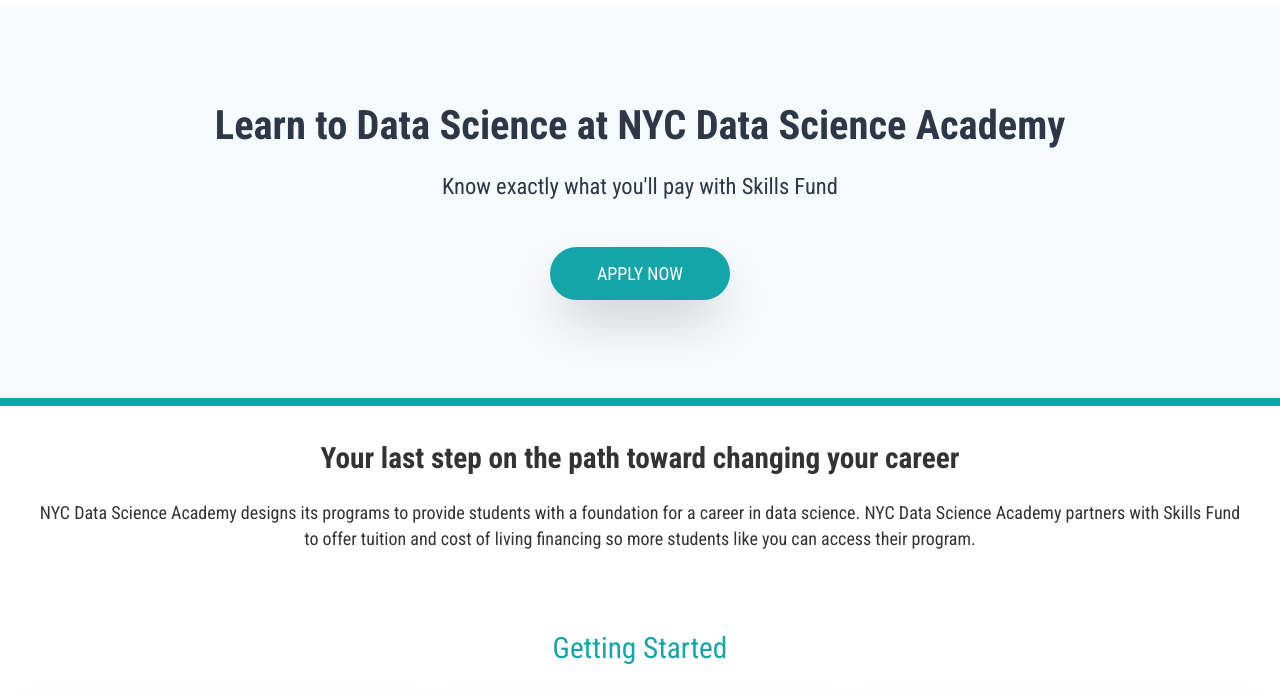
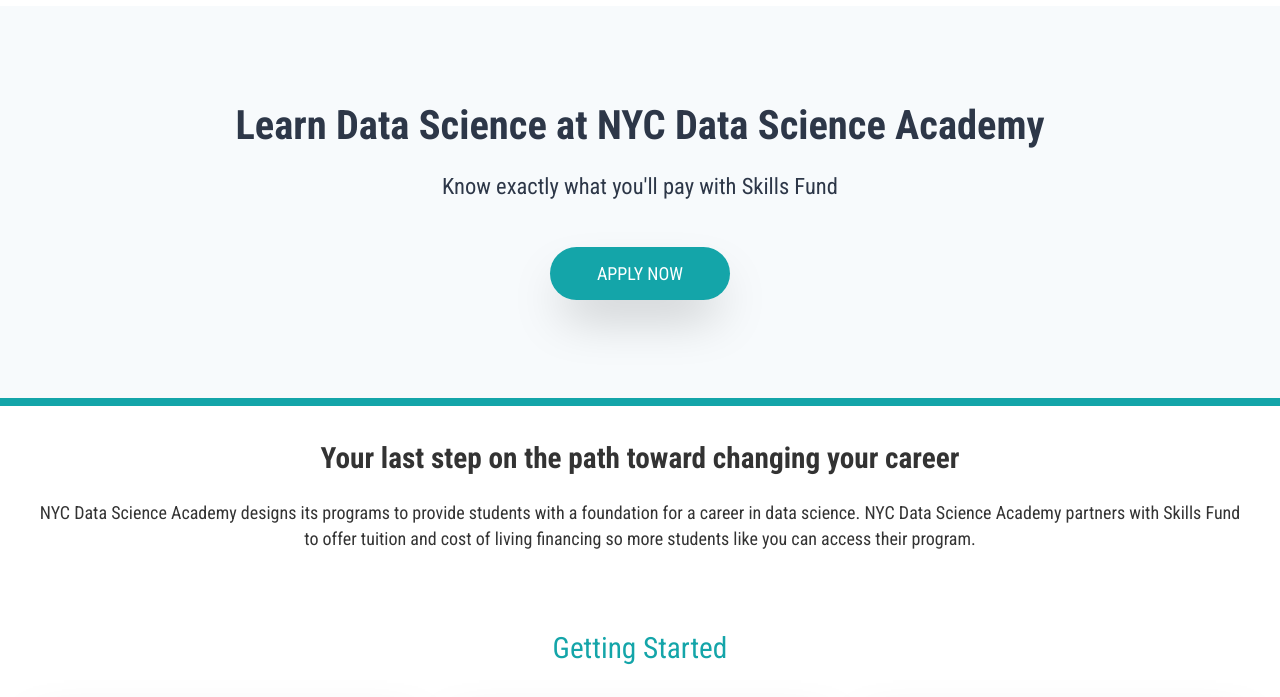
Before and after one commit to chrisdesilva/skills_fund_nyc_data_science_academy, a Gatsby site: page / in a window 1280 px wide. Shown: the part 67-764 px from the top of the page. Built offline with nearby package versions, Linux system fonts and the light colour scheme; Gatsby itself is replaced by a stand-in of ours; some packages are replaced by stand-ins of ours; no server answers.

Commit message:
Fix banner typo

```diff
--- a/src/constants/programInfo.js
+++ b/src/constants/programInfo.js
@@ -95,7 +95,7 @@
 
 export const skfURL = 'https://nycdatascience.skills.fund/' // update with Skills Fund url
 
-export const headline = "Learn to Data Science at NYC Data Science Academy" // update headline as appropriate
+export const headline = "Learn Data Science at NYC Data Science Academy" // update headline as appropriate
 
 export const leadContent = {
     header: "Your last step on the path toward changing your career",
```
